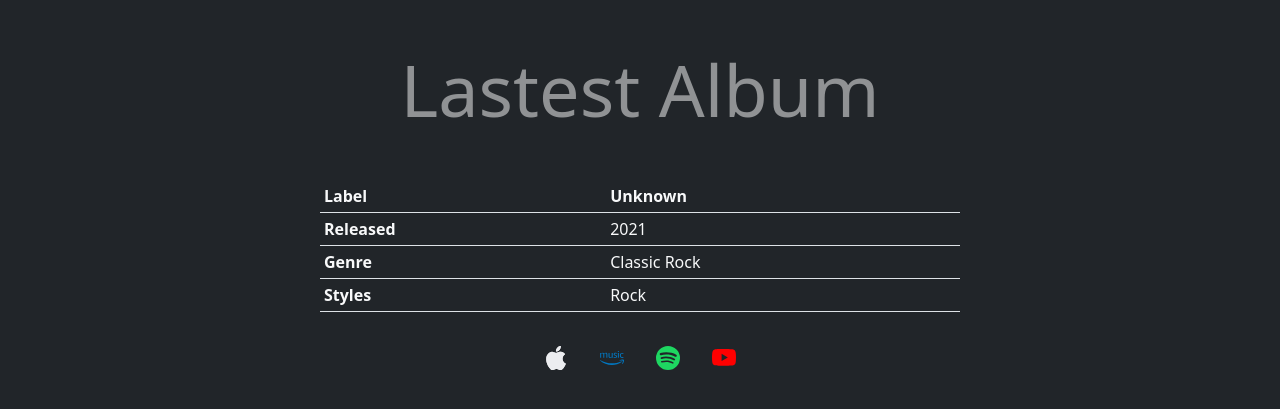
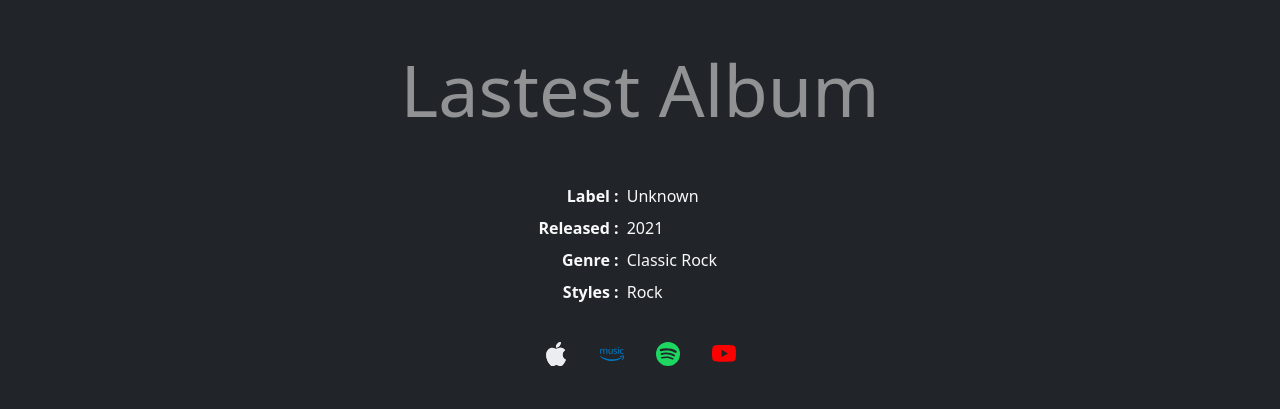
Before and after one commit to bjpcorp/hbe3, a plain HTML site: page index.html in a window 1280 px wide. Shown: the part 643-1052 px from the top of the page. Drawn offline with nearby package versions, Linux system fonts and the light colour scheme; grey boxes are pictures that could not be loaded; files whose address does not match are found by name.

Commit message:
Update index.html

```diff
--- a/index.html
+++ b/index.html
@@ -107,21 +107,21 @@
               <thead>
                 <tbody>
                 <tr>
-                  <th scope="col">Label</th>
-                  <th scope="col">Unknown</th>
+                  <th scope="col" class="text-end border-0">Label :</th>
+                  <td scope="col" class="border-0">Unknown</td>
                 </tr>
 
                 <tr>
-                  <th scope="row">Released</th>
-                  <td>2021</td>
+                  <th scope="row"class="text-end border-0">Released :</th>
+                  <td class="border-0">2021</td>
                 </tr>
                 <tr>
-                  <th scope="row">Genre</th>
-                  <td>Classic Rock</td>
+                  <th scope="row"class="text-end border-0">Genre :</th>
+                  <td class="border-0">Classic Rock</td>
                 </tr>
                 <tr>
-                  <th scope="row">Styles</th>
-                  <td colspan="2">Rock</td>
+                  <th scope="row"class="text-end border-0">Styles :</th>
+                  <td class="border-0">Rock</td>
                 </tr>
               </tbody>
               </thead>
```
